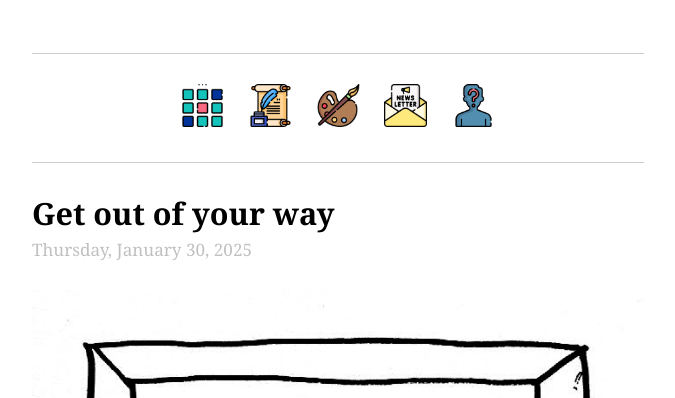
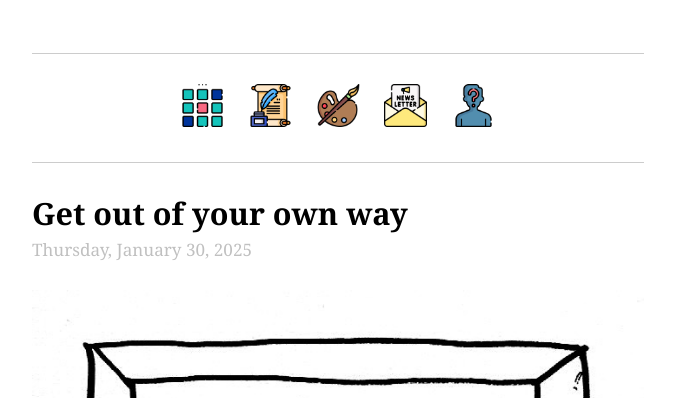
Before and after one commit to ellis-bio/ellisjalia, a Jekyll site: the page built from 2025/01/get-out-of-your-way.md, in a window 1280 px wide. Shown: the top 398 px of the page, without its empty margins (302-977 px from the left). Built offline with Jekyll 4.4.1, drawn with Linux system fonts in a browser that asks for light colours.

Commit message:
ud to index + get out of your own way.md

```diff
--- a/2025/01/get-out-of-your-way.md
+++ b/2025/01/get-out-of-your-way.md
@@ -1,6 +1,6 @@
 ---
 layout: default
-permalink: /2025/01/30/get-out-of-your-way/
+permalink: /2025/01/30/get-out-of-your-own-way/
 ---
 <center>
 <hr width="100%" size="3">
@@ -24,7 +24,7 @@ a:hover {
 }
 </style>
 
-<p style="font-size:1.7em; margin-bottom:0"><a href="https://ellisjalia.com/2025/01/30/get-out-of-your-way/"><b>Get out of your way</b></a></p>
+<p style="font-size:1.7em; margin-bottom:0"><a href="https://ellisjalia.com/2025/01/30/get-out-of-your-own-way/"><b>Get out of your own way</b></a></p>
 <p style="font-size:0.95em; color: silver">Thursday, January 30, 2025</p>
 
 <center><img src="/assets/images/get-out-of-your-way-header.jpeg" style="margin-bottom:1.5em; margin-top: 1.5em;"></center>
```
Also changed, not shown: index.md (+1 -1 lines).
